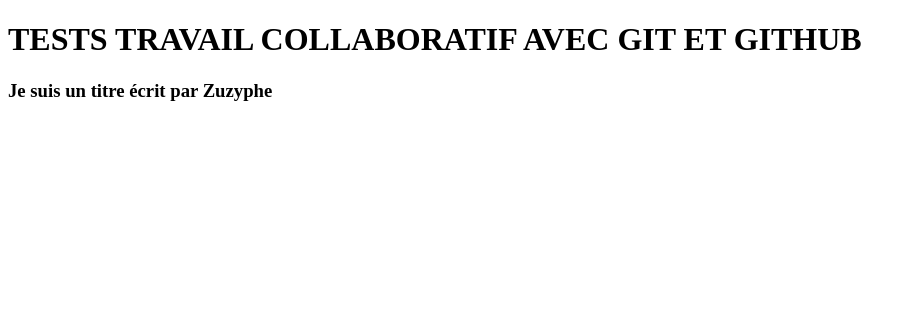
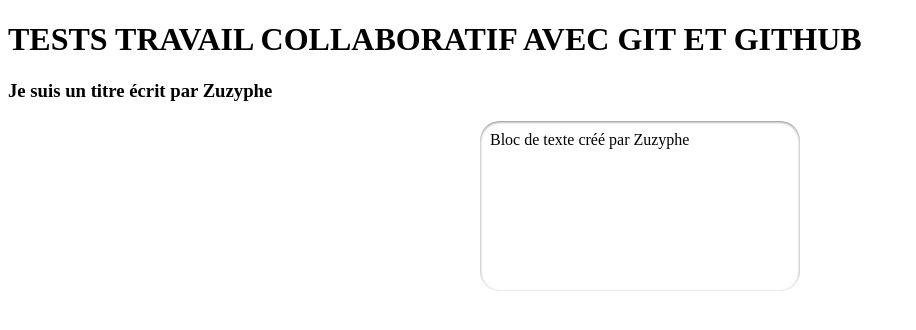
Before and after one commit to hehodav/apiFireBase, a plain HTML site: page index.html in a window 1280 px wide. Shown: the whole page, without its empty margins (0-916 px from the left). Drawn offline with Linux system fonts and the light colour scheme.

Commit message:
engagement5

```diff
--- a/index.html
+++ b/index.html
@@ -9,6 +9,7 @@
 <body>
   <h1>TESTS TRAVAIL COLLABORATIF AVEC GIT ET GITHUB</h1>
     <h3>Je suis un titre écrit par Zuzyphe</h3>
+    <div style="width: 300px; height: 150px; background-color: white; border-radius: 20px; box-shadow: inset 0px 1px 3px grey; padding: 10px; margin: auto;">Bloc de texte créé par Zuzyphe</div>
 
 </body>
 </html>
```
